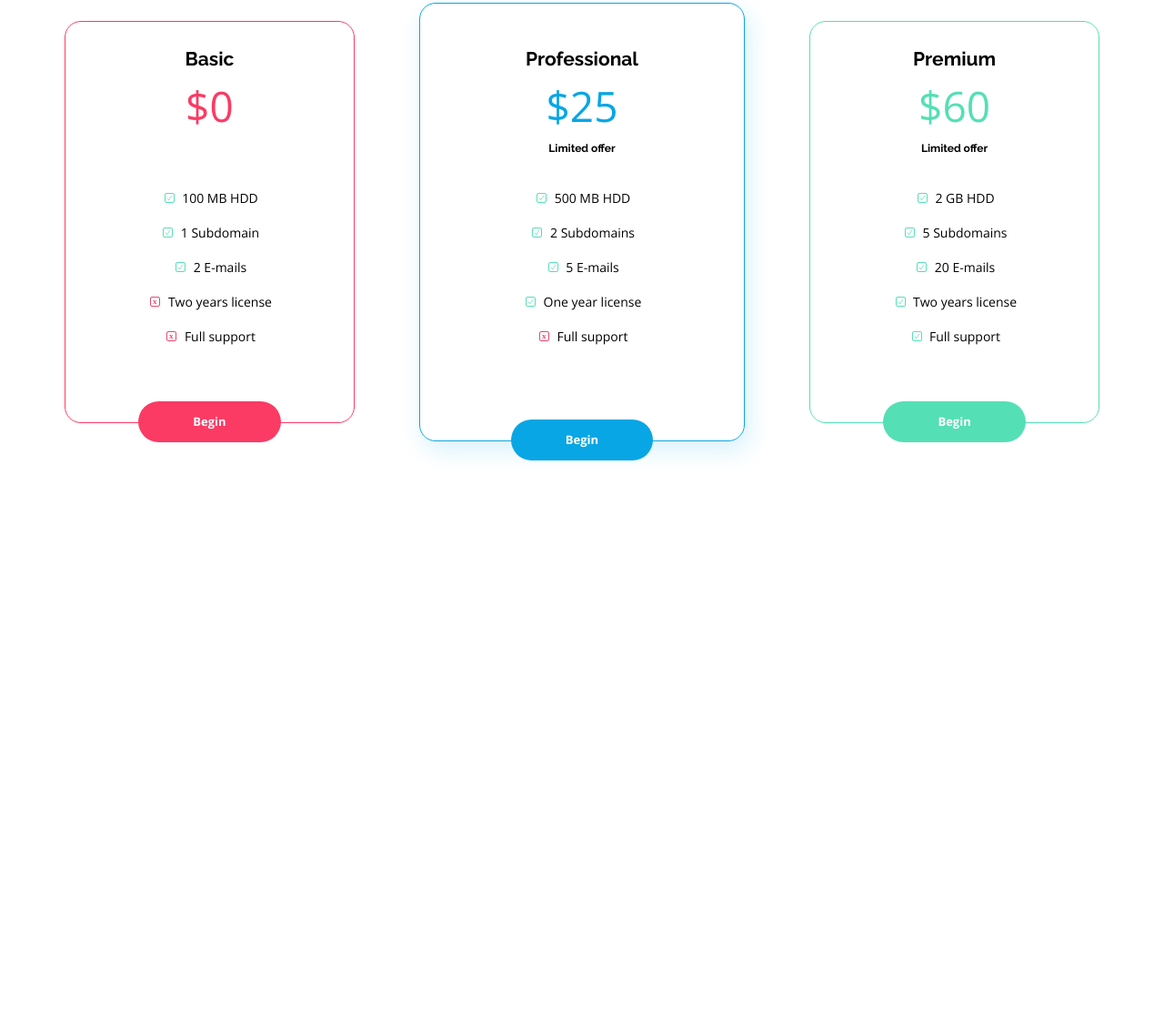
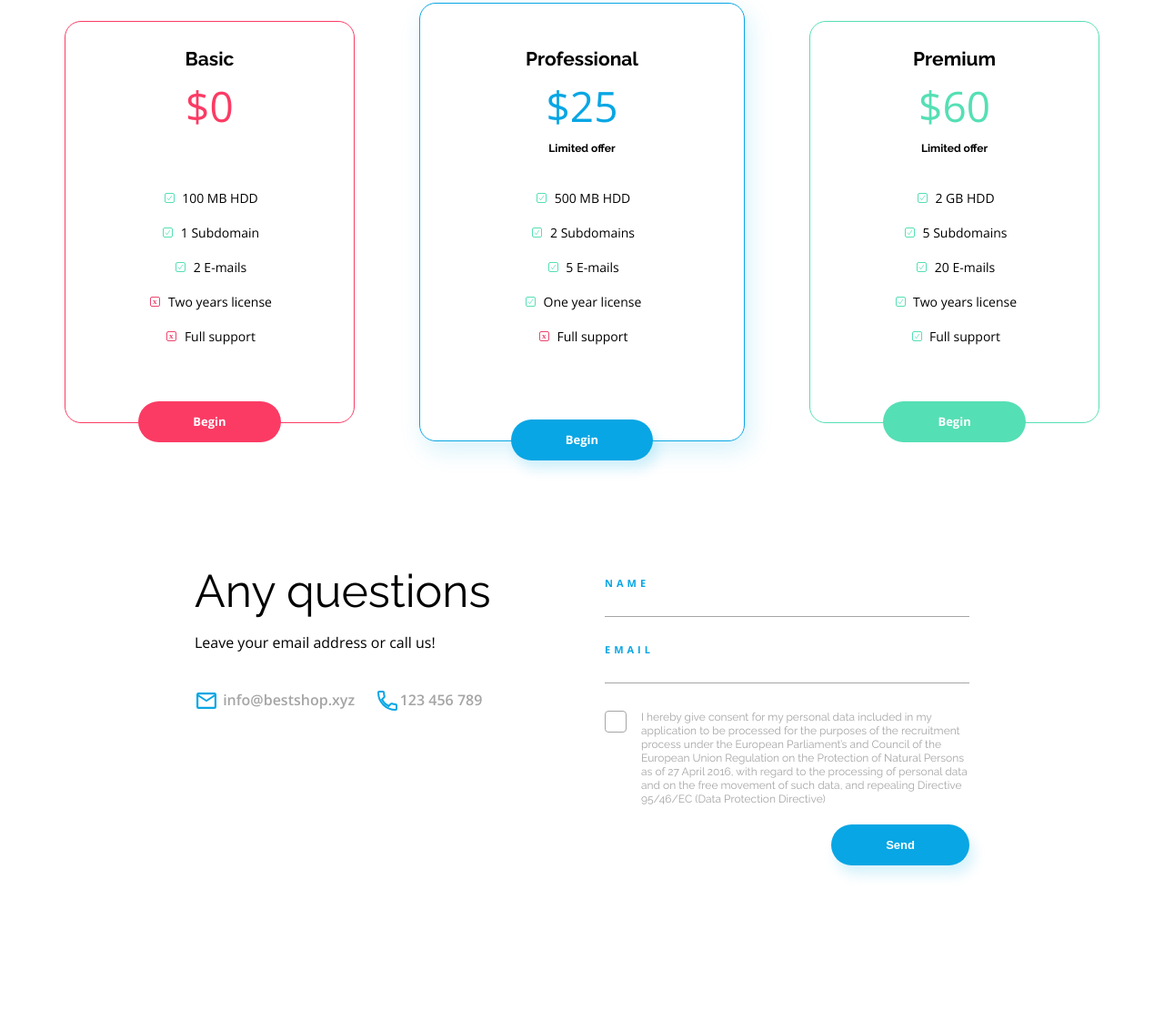
Before and after one commit to sapaqi/BestShop3, a plain HTML site: page index.html in a window 1280 px wide. Shown: the part 3121-4232 px from the top of the page at 91% size. Before the commit the page ends 3726 px from the top, so only its background shows below. Drawn offline with nearby package versions, Linux system fonts and the light colour scheme.

Commit message:
Dodanie sekcji Contact

```diff
--- a/css/style.css
+++ b/css/style.css
@@ -88,6 +88,9 @@ header .container {
 a {
     text-decoration: none;
 }
+a:hover {
+    cursor: pointer;
+}
 
 h1, h2, h3, h4, h5 {
     font-family: "Raleway", sans-serif;
@@ -154,6 +157,7 @@ p {
 }
 .buttonSecondary--2 {
     background: var(--colorPrimary) 0 0 no-repeat padding-box;
+    box-shadow: 5px 10px 14px var(--colorPrimaryShadow);
 }
 .buttonSecondary--3 {
     background: var(--colorTouch2) 0 0 no-repeat padding-box;
@@ -171,7 +175,7 @@ p {
     z-index:-1;
 }
 
-.statistics, .prices {
+.statistics {
     display: flex;
     align-items: center;
     flex-direction: column;
@@ -229,6 +233,14 @@ p {
     background: url("../assets/Catalog.svg") no-repeat center left;
 }
 
+.prices {
+    display: flex;
+    align-items: center;
+    flex-direction: column;
+    padding: 10rem 0 12rem 0;
+    background: var(--colorWhite) 0 0 no-repeat padding-box;
+    opacity: 1;
+}
 .prices .container {
     justify-content: space-evenly;
     align-items: center;
@@ -380,3 +392,108 @@ p {
 .benefitBox__Line--3 {
     background-color: var(--colorTouch2);
 }
+
+.contact {
+    display: flex;
+    flex-direction: column;
+    align-items: center;
+    padding: 2rem 0 12rem 0;
+    background: var(--colorWhite) 0 0 no-repeat padding-box;
+    opacity: 1;
+}
+.contact .container {
+    display: flex;
+    justify-content: space-between;
+    align-items: flex-start;
+    max-width: calc(var(--containerWidth) - 500px);
+    margin-bottom: 40px;
+}
+.contactBox {
+    width: 50%;
+}
+.contactBox:first-child {
+    margin-right: 5rem;
+}
+.contactBox span {
+    font-family: "Raleway", sans-serif;
+    color: var(--colorBlack);
+    font-size: 5rem;
+    font-weight: 400;
+}
+.contactBox a {
+    display: inline-block;
+    font-size: 1.6rem;
+    font-weight: 600;
+    color: var(--colorGrey);
+    padding-right: 2rem;
+}
+.contactBox a:hover {
+    color: var(--colorPrimary);
+}
+
+.contactForm {
+    display: flex;
+    flex-direction: column;
+    padding: 0;
+    margin-top: 1rem;
+}
+.contactForm__Input {
+    display: flex;
+    flex-direction: column;
+    margin-bottom: 3rem;
+}
+.labelText {
+    font-size: 1.1rem;
+    font-weight: 700;
+    letter-spacing: 0.4rem;
+    text-transform: uppercase;
+    color: var(--colorPrimary);
+}
+.inputStyle {
+    padding: 1.2rem 0 0.3rem 0;
+    border: none;
+    border-bottom: 1px solid var(--colorGrey);
+    background-color: transparent;
+    font-size: 1.4rem;
+}
+
+.labelCheckbox {
+    position: relative;
+    display: block;
+    padding-left: 4rem;
+    cursor: pointer;
+    margin-bottom: 2rem;
+}
+.labelCheckbox input {
+    position: absolute;
+    opacity: 0;
+    cursor: pointer;
+    height: 0;
+    width: 0;
+}
+.labelCheckbox .checkbox__Hack {
+    position: absolute;
+    top: 0;
+    left: 0;
+    width: 24px;
+    height: 24px;
+    border-radius: 4px;
+    background: var(--colorWhite) 0 0 no-repeat padding-box;
+    border: 1px solid var(--colorGrey);
+}
+.labelCheckbox input:checked ~ .checkbox__Hack {
+    background-image: url("../assets/Checkmark.svg");
+    background-position: center;
+    background-size: 60%;
+    background-repeat: no-repeat;
+}
+.labelCheckbox .checkbox__Text {
+    color: var(--colorGrey);
+    font-size: 1.2rem;
+    line-height: 1.5rem;
+}
+
+.contactForm .buttonSecondary {
+    border: none;
+    align-self: flex-end;
+}
--- a/index.html
+++ b/index.html
@@ -153,5 +153,42 @@
         </div>
     </section>
 
+    <section class="contact">
+        <div class="container">
+
+            <div class="contactBox">
+                <span>Any questions</span>
+                <p>Leave your email address or call us!</p>
+                <a href="mailto:info@bestshop.xyz"><img src="assets/Mail%20Icon.svg" alt="Email"> info@bestshop.xyz</a>
+                <a href="tel:123456789"><img src="assets/Phone%20Icon.svg" alt="Phone">123 456 789</a>
+            </div>
+
+            <div class="contactBox">
+                <form class="contactForm">
+
+                    <div class="contactForm__Input">
+                        <label class="labelText" for="name">Name</label>
+                        <input type="text" class="inputStyle name" id="name">
+                    </div>
+
+                    <div class="contactForm__Input">
+                        <label class="labelText" for="email">Email</label>
+                        <input type="email" class="inputStyle email" id="email">
+                    </div>
+
+                    <label class="labelCheckbox">
+                        <input type="checkbox">
+                        <span class="checkbox__Hack"></span>
+                        <span class="checkbox__Text">I hereby give consent for my personal data included in my application to be processed for the purposes of the recruitment process under the European Parliament’s and Council of the European Union Regulation on the Protection of Natural Persons as of 27 April 2016, with regard to the processing of personal data and on the free movement of such data, and repealing Directive 95/46/EC (Data Protection Directive)</span>
+                    </label>
+
+                    <button type="submit" class="buttonSecondary buttonSecondary--2">Send</button>
+
+                </form>
+            </div>
+
+        </div>
+    </section>
+
 </body>
 </html>
```
